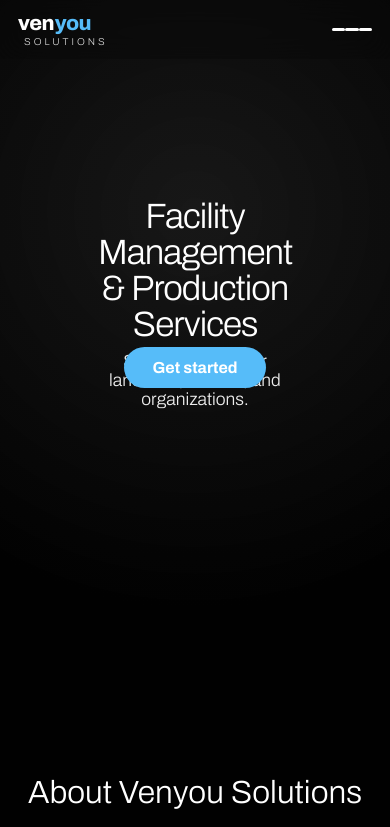
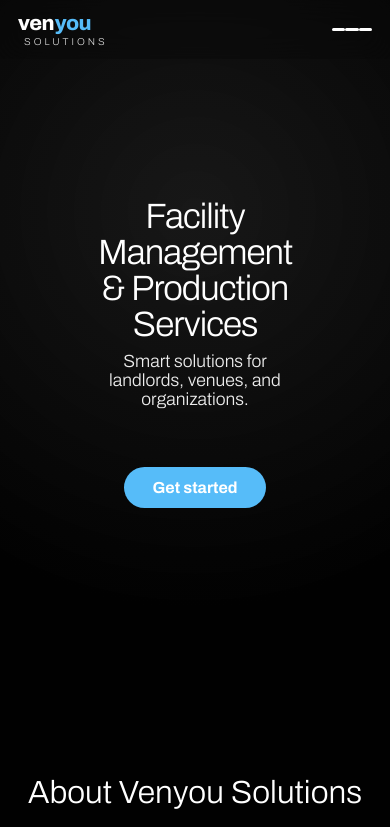
Before and after one commit to kylolandon/VenyouSolutions, a plain HTML site: page index.html in a window 390 px wide. Shown: the top 827 px of the page. Drawn offline with Linux system fonts and the light colour scheme.

Commit message:
Adjust hero padding and CTA margin for responsiveness

```diff
--- a/style.css
+++ b/style.css
@@ -156,7 +156,7 @@ body {
 .hero {
   position: relative;
   min-height: 80vh;
-  padding: 160px 20px 120px;
+  padding: 90px 20px 90px;
   display: flex;
   align-items: center;
   justify-content: center;
@@ -216,7 +216,7 @@ body {
 /* CTA (always visible) */
 .hero-cta {
   position: relative;
-  margin-top: 36vh; /* fallback spacing to keep below hero content on tall screens */
+  margin-top: 64vh; /* fallback spacing to keep below hero content on tall screens */
   transform: translateY(-20vh);
   z-index: 4;
 }
@@ -236,7 +236,7 @@ body {
 
 /* more natural placement: override transform on smaller screens */
 @media (max-width: 900px) {
-  .hero-cta { margin-top: 20px; transform: none; }
+  .hero-cta { margin-top: 300px; transform: none; }
   .hero-title { font-size: 2.2rem; }
   .logo-main { font-size: 1.3rem; }
   .logo-sub { letter-spacing: 3px; font-size: 0.62rem; }
```
